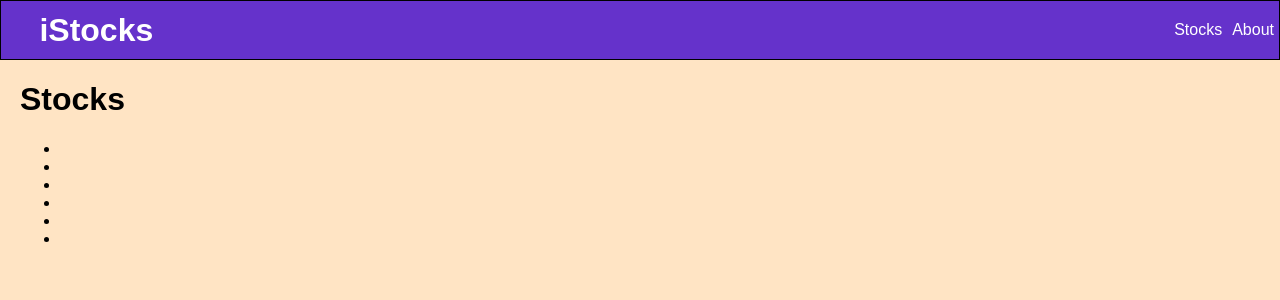
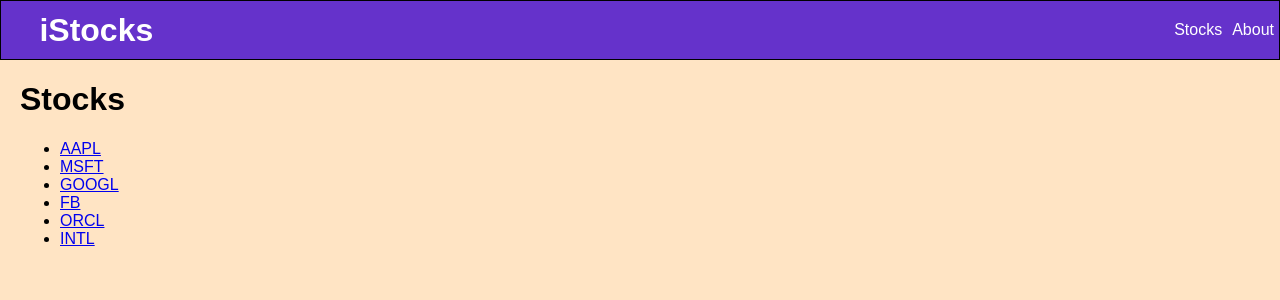
Before and after one commit to lucas9121/iStocks, a React (Create React App) app: page /stocks in a window 1280 px wide. Shown: the top 300 px of the page. Built offline with nearby package versions, Linux system fonts and the light colour scheme.

Commit message:
building Dashboard

```diff
--- a/src/pages/Dashboard.js
+++ b/src/pages/Dashboard.js
@@ -9,9 +9,9 @@ export default function Stocks() {
             <ul>
                 {
                     stocks.map((stock, idx) => {
-                        const { name, symbol } = stock;
+                        const { symbol } = stock;
                         return (
-                            <li key={idx}><Link to={`/stocks/${symbol}`}>{name}</Link></li>
+                            <li key={idx}><Link to={`/stocks/${symbol}`}>{symbol}</Link></li>
                         )
                     })
                 }
```
